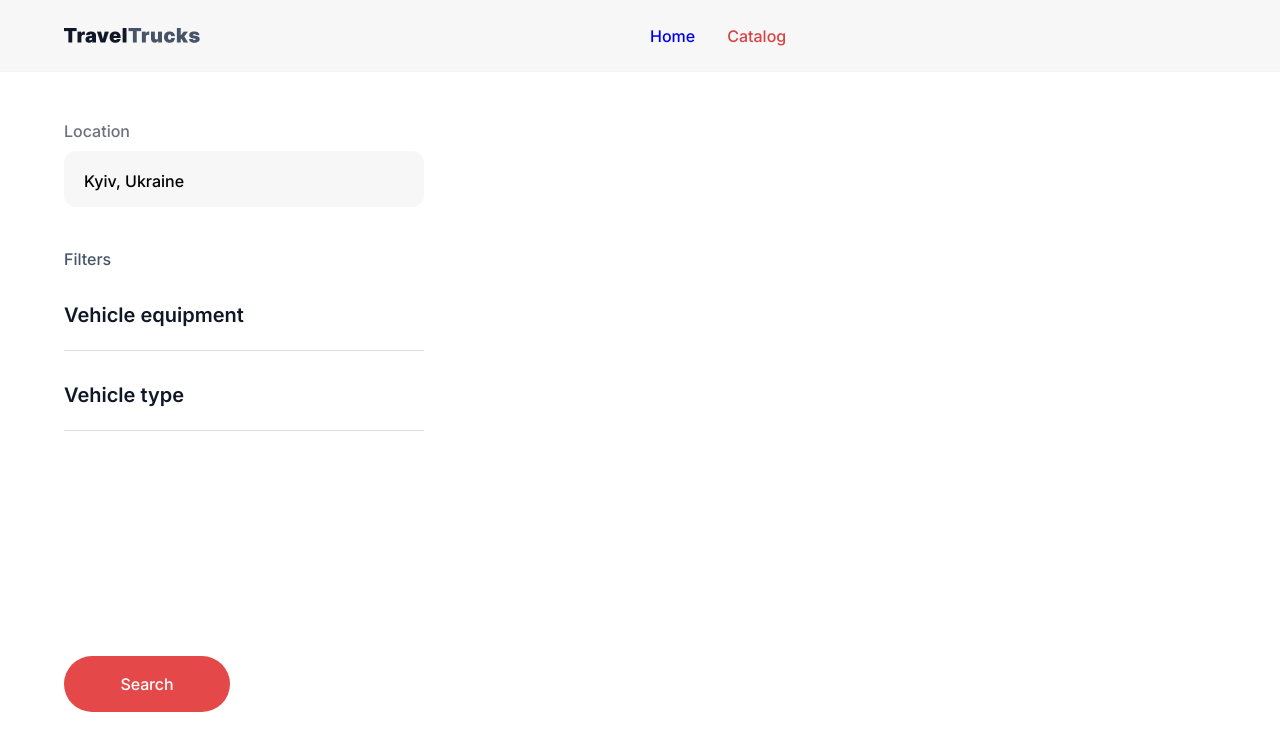
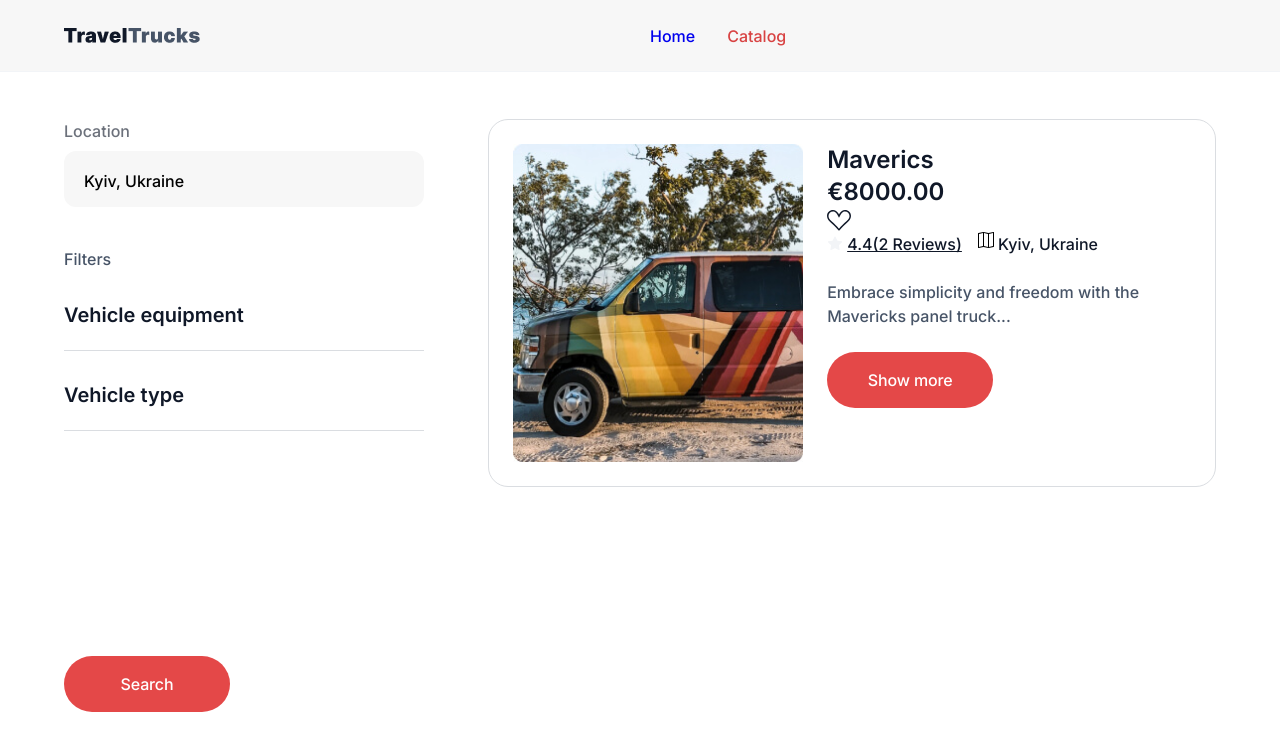
Before and after one commit to Lyadskyi/TravelTrucs-web_app, a React (Vite) app: page /catalog in a window 1280 px wide. Shown: the top 750 px of the page. Built offline with nearby package versions, Linux system fonts and the light colour scheme.

Commit message:
Added markup to the pages\CatalogPage.jsx-update
Updated a CatalogPage.module.css

```diff
--- a/src/components/ButtonHeart/ButtonHeart.module.css
+++ b/src/components/ButtonHeart/ButtonHeart.module.css
@@ -1,7 +1,6 @@
 .heartButton {
   display: flex;
   justify-content: center;
-  align-items: center;
   padding: 0;
   background: none;
   border: none;
--- a/src/components/DetailsReviews/DetailsReviews.jsx
+++ b/src/components/DetailsReviews/DetailsReviews.jsx
@@ -1,5 +1,4 @@
 import BookingForm from "../BookingForm/BookingForm";
-import ButtonHeart from "../ButtonHeart/ButtonHeart";
 import ButtonStar from "../ButtonStar/ButtonStar";
 import css from "./DetailsReviews.module.css";
 
@@ -18,7 +17,6 @@ export default function DetailsReviews() {
                 <ButtonStar />
                 <ButtonStar />
                 <ButtonStar />
-                <ButtonHeart />
               </div>
             </div>
           </div>
--- a/src/pages/CamperDetailsPage/CamperDetailsPage.jsx
+++ b/src/pages/CamperDetailsPage/CamperDetailsPage.jsx
@@ -2,8 +2,8 @@ import { useEffect, useState, Suspense } from "react";
 import { NavLink, Outlet } from "react-router-dom";
 import css from "./CamperDetailsPage.module.css";
 
-// import DetailsFeatures from "../../components/DetailsFeatures/DetailsFeatures";
-import DetailsReviews from "../../components/DetailsReviews/DetailsReviews";
+import DetailsFeatures from "../../components/DetailsFeatures/DetailsFeatures";
+// import DetailsReviews from "../../components/DetailsReviews/DetailsReviews";
 import Loader from "../../components/Loader/Loader";
 
 export default function CamperDetailsPage() {
@@ -66,8 +66,8 @@ export default function CamperDetailsPage() {
         <Suspense fallback={<Loader />}>
           <Outlet />
         </Suspense>
-        {/* <DetailsFeatures /> */}
-        <DetailsReviews />
+        <DetailsFeatures />
+        {/* <DetailsReviews /> */}
       </div>
     </>
   );
--- a/src/pages/CatalogPage/CatalogPage.jsx
+++ b/src/pages/CatalogPage/CatalogPage.jsx
@@ -1,8 +1,30 @@
+import { useEffect, useState } from "react";
+import ButtonHeart from "../../components/ButtonHeart/ButtonHeart";
 import css from "./CatalogPage.module.css";
 
 export default function CatalogPage() {
+  const [isYellow, setIsYellow] = useState(false);
+
+  useEffect(() => {
+    const storedColor = localStorage.getItem("starColor");
+
+    if (storedColor === "#ffc531") {
+      setIsYellow(true);
+    }
+  }, []);
+
+  const handleClick = () => {
+    setIsYellow((prev) => !prev);
+    if (!isYellow) {
+      localStorage.setItem("starColor", "#ffc531");
+    } else {
+      localStorage.removeItem("starColor");
+    }
+  };
+
   return (
-    <>
+    <div className={css.containerCards}>
+      <div className="sideBar">
         <div className={css.location}>
           <h3 className={css.titleLocation}>Location</h3>
           <div className={css.geoLocation}>Kyiv, Ukraine</div>
@@ -15,6 +37,31 @@ export default function CatalogPage() {
           <h3 className={css.titleEquipment}>Vehicle type</h3>
         </div>
         <button className={css.btn}>Search</button>
-    </>
+      </div>
+      <div className={css.boxCard}>
+        <img className={css.image} src="/images/catalog/Mavericks_desk.jpg" alt="Maverics" />
+        <div className={css.textContainer}>
+          <h2 className={css.title}>Maverics</h2>
+          <h2 className={css.amount}>€8000.00</h2>
+          <ButtonHeart />
+          <div className={css.reviews}>
+            <button className={css.iconButton} onClick={handleClick}>
+              <svg width="16" height="16" style={{ fill: isYellow ? "#ffc531" : "#f2f4f7" }}>
+                <use href="/images/icons/sprite.svg#icon-star"></use>
+              </svg>
+            </button>
+            <p className={css.descReviews}>4.4(2 Reviews)</p>
+            <svg width="16" height="16">
+              <use href="/images/icons/sprite.svg#icon-map"></use>
+            </svg>
+            <p className={css.descLocation}>Kyiv, Ukraine</p>
+          </div>
+          <p className={css.text}>
+            Embrace simplicity and freedom with the Mavericks panel truck...
+          </p>
+          <button className={css.btnMore}>Show more</button>
+        </div>
+      </div>
+    </div>
   );
 }
--- a/src/pages/CatalogPage/CatalogPage.module.css
+++ b/src/pages/CatalogPage/CatalogPage.module.css
@@ -1,3 +1,8 @@
+.containerCards {
+  display: flex;
+  gap: 64px;
+}
+
 .location {
   margin-top: 47px;
 }
@@ -53,7 +58,6 @@
   position: absolute;
   left: 64px;
   top: 616px;
-  /* top: 816px; */
   margin-top: 40px;
   border: 2px solid transparent;
   border-radius: 200px;
@@ -67,7 +71,94 @@
   color: #fff;
 }
 
-button:hover {
+.btn:hover {
   border: none;
   background-color: #d84343;
 }
+
+.boxCard {
+  display: flex;
+  border: 1px solid #dadde1;
+  border-radius: 20px;
+  margin-top: 47px;
+  padding: 24px;
+  width: 100%;
+  height: 368px;
+}
+
+.image {
+  margin-right: 24px;
+}
+
+/* .textContainer {
+  display: flex;
+  justify-content: center;
+  align-items: center;
+} */
+
+.title {
+  font-weight: 600;
+  font-size: 24px;
+  line-height: 1.33;
+  color: #101828;
+}
+
+.amount {
+  font-weight: 600;
+  font-size: 24px;
+  line-height: 1.33;
+  color: #101828;
+}
+
+.reviews {
+  display: flex;
+}
+
+.iconButton {
+  display: flex;
+  justify-content: center;
+  align-items: center;
+  padding: 0;
+  background: none;
+  border: none;
+}
+
+.descReviews {
+  margin-left: 4px;
+  margin-right: 16px;
+  line-height: 1.5;
+  text-decoration: underline;
+  text-decoration-skip-ink: none;
+  color: #101828;
+}
+
+.descLocation {
+  margin-left: 4px;
+  line-height: 1.5;
+  color: #101828;
+}
+
+.text {
+  margin: 24px 0px;
+  font-weight: 400;
+  font-size: 16px;
+  line-height: 1.5;
+  color: #475467;
+}
+
+.btnMore {
+  border: 2px solid transparent;
+  border-radius: 200px;
+  width: 166px;
+  height: 56px;
+  line-height: 1.5;
+  letter-spacing: -0.01em;
+  transition: background-color 0.3s ease;
+  background-color: #e44848;
+  color: #fff;
+}
+
+.btnMore:hover {
+  border: none;
+  background-color: #d84343;
+}
```
Lines whose indentation alone changed are shown as unchanged.
